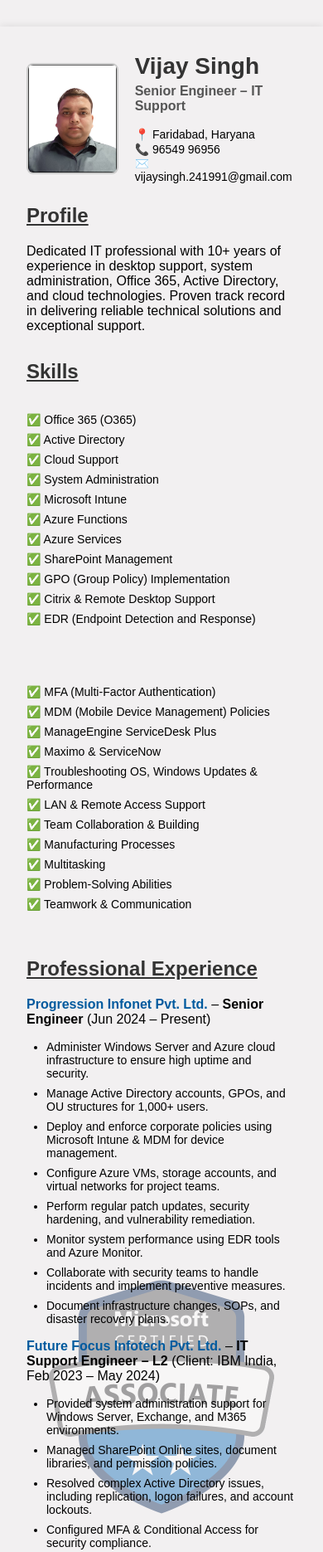
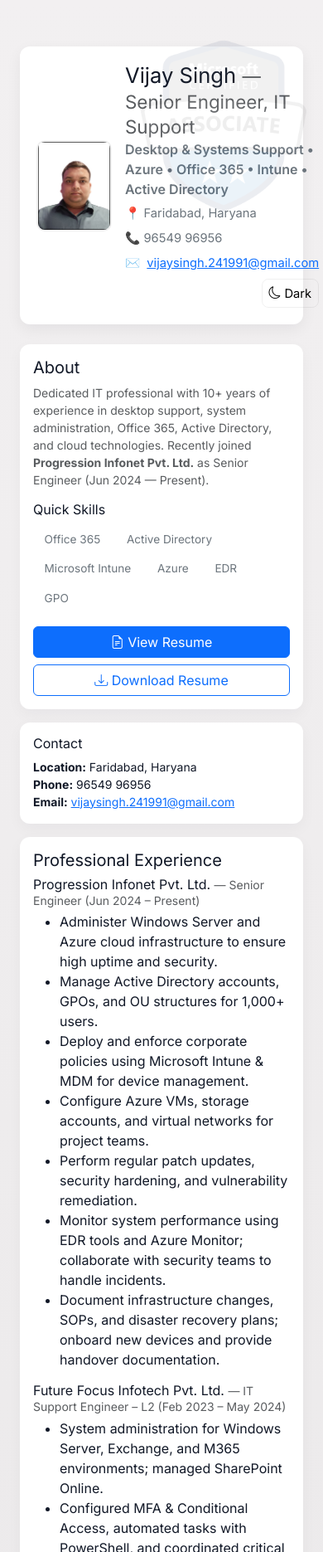
Before and after one commit to vijaysingh-241991/vijay-singh-portfolio, a plain HTML site: page index.html in a window 390 px wide. Shown: the top 1871 px of the page at 83% size. Drawn offline with nearby package versions, Linux system fonts and the light colour scheme.

Commit message:
Refactor index.html for improved layout and styling
Updated the HTML structure and styling for a personal portfolio page. Added Bootstrap for improved layout and responsiveness.

```diff
--- a/index.html
+++ b/index.html
@@ -1,227 +1,163 @@
-<!DOCTYPE html>
+<!doctype html>
 <html lang="en">
   <head>
-  <meta charset="UTF-8" />
-  <meta name="viewport" content="width=device-width, initial-scale=1.0"/>
-  <title>Vijay Singh | IT Support Engineer</title>
+    <meta charset="utf-8" />
+    <meta name="viewport" content="width=device-width, initial-scale=1" />
+    <title>Vijay Singh — IT Support Engineer</title>
+
+    <!-- Bootstrap 5 CDN -->
+    <link href="https://cdn.jsdelivr.net/npm/bootstrap@5.3.2/dist/css/bootstrap.min.css" rel="stylesheet">
+    <!-- Bootstrap Icons -->
+    <link href="https://cdn.jsdelivr.net/npm/bootstrap-icons@1.11.3/font/bootstrap-icons.css" rel="stylesheet">
+    <!-- Google Fonts -->
+    <link href="https://fonts.googleapis.com/css2?family=Inter:wght@300;400;600;700&display=swap" rel="stylesheet">
+
+    <meta name="description" content="Vijay Singh — Senior IT Support Engineer. Office 365, AD, Azure, Intune, MDM, troubleshooting."/>
+
     <style>
-    body {
-      font-family: Arial, sans-serif;
-      margin: 0;
-      padding: 0;
-      background: #F2F0F1;
+      :root{
+        --bg: #f2f0f1;
+        --card: #fff;
+        --muted: #6c757d;
+        --primary: #0d6efd;
+        --glass: rgba(255,255,255,0.6);
       }
-    .container {
-      max-width: 900px;
+      [data-theme='dark']{ --bg: #0b0f14; --card:#0f1720; --muted:#9aa6b2; --primary:#4ea8ff; --glass: rgba(255,255,255,0.04); }
+
+      body{
+        font-family: 'Inter', system-ui, -apple-system, 'Segoe UI', Roboto, 'Helvetica Neue', Arial;
+        background: linear-gradient(180deg,var(--bg), #e9e7e8 120%);
+        color: #111827;
+        -webkit-font-smoothing:antialiased;
+        -moz-osx-font-smoothing:grayscale;
+      }
+
+      .wrap{
+        max-width: 980px;
         margin: 2rem auto;
-      padding: 2rem;
-      background-color: #F2F0F1;
-      box-shadow: 0 0 10px rgba(0,0,0,0.1);
-      position: relative;
-      z-index: 1;
+        padding: 1.5rem;
       }
-    .container::before {
-      content: "";
-      position: absolute;
-      top: 0; left: 0; right: 0; bottom: 0;
-      background: url('Microsoft-Certified.webp') no-repeat center center;
-      background-size: 300px;
-      opacity: 0.40;
-      z-index: 0;
-      pointer-events: none;
+
+      .hero{
+        display:flex; gap:1rem; align-items:center; background:var(--card); border-radius:12px; padding:1.25rem; box-shadow:0 6px 18px rgba(15,23,42,0.06);
       }
-    .container > * {
-      position: relative;
-      z-index: 1;
-    }
-    .header {
-      display: flex;
-      align-items: center;
-      margin-bottom: 1.5rem;
-    }
-    .profile-pic {
-      width: 130px;
-      height: 130px;
-      object-fit: cover;
-      border-radius: 8px;
-      margin-right: 20px;
-      border: 2px solid #ccc;
-    }
-    .intro {
-      flex: 1;
-    }
-    h1 {
-      margin: 0;
-      font-size: 28px;
-      color: #333;
-    }
-    .position {
-      font-weight: bold;
-      color: #555;
-      margin-top: 5px;
-    }
-    .contact span {
-      display: inline-block;
-      margin-right: 15px;
-      font-size: 14px;
-    }
-    .section {
-      margin-bottom: 2rem;
-    }
-    .section h2 {
-      text-decoration: underline;
-      color: #333;
-    }
-    .btn {
-      display: inline-block;
-      padding: 10px 20px;
-      background: #0078d7;
-      color: white;
-      text-decoration: none;
-      border-radius: 5px;
-      margin-top: 0.5rem;
-    }
-    .btn:hover {
-      background: #005a9e;
-    }
-    .skills-columns {
-      display: flex;
-      flex-wrap: wrap;
-      gap: 2rem;
-    }
-    .skills-columns ul {
-      flex: 1;
-      min-width: 300px;
-      list-style-type: none;
-      padding-left: 0;
-    }
-    .skills-columns li::before {
-      content: "✅ ";
-    }
-    ul {
-      padding-left: 1.5rem;
-    }
-    li {
-      margin-bottom: 0.5rem;
-      font-size: 14px;
-    }
-    .company {
-      color: #005a9e;
-      font-weight: bold;
-    }
+
+      .avatar{ width:110px; height:110px; object-fit:cover; border-radius:10px; border:2px solid rgba(0,0,0,0.06);}
+      h1{ font-size:1.6rem; margin:0; }
+      .sub{ color:var(--muted); font-weight:600 }
+
+      .meta span{ display:inline-flex; align-items:center; gap:.5rem; color:var(--muted); font-size:.92rem }
+
+      .section-card{ background:var(--card); border-radius:12px; padding:1rem; box-shadow:0 6px 18px rgba(15,23,42,0.04); }
+
+      /* Skills columns */
+      .skill-badge{ display:inline-block; margin:.15rem .25rem; padding:.32rem .6rem; border-radius:999px; background:var(--glass); font-size:.85rem; color:var(--muted); }
+
+      /* subtle watermark */
+      .watermark{ position:absolute; right:10px; top:10px; opacity:0.08; width:220px; pointer-events:none }
+
+      /* animations */
+      .fade-up{ transform:translateY(8px); opacity:0; transition:all .6s cubic-bezier(.2,.9,.3,1); }
+      .fade-up.in-view{ transform:none; opacity:1 }
+
+      /* responsive adjustments */
+      @media (max-width:720px){ .hero{ flex-direction:row; } .meta{ margin-top:.35rem } }
+
+      /* dark-mode toggle */
+      .theme-toggle{ background:transparent; border:1px solid rgba(0,0,0,0.06); padding:.35rem .5rem; border-radius:8px }
     </style>
   </head>
   <body>
-  <div class="container">
-    <div class="header">
-      <img src="Profile Photo.jpeg" alt="Vijay Singh" class="profile-pic" />
-      <div class="intro">
-        <h1>Vijay Singh</h1>
-        <p class="position">Senior Engineer – IT Support</p>
-        <div class="contact">
+    <div class="wrap position-relative">
+      <img src="Microsoft-Certified.webp" alt="watermark" class="watermark"/>
+
+      <!-- Hero -->
+      <header class="hero mb-4">
+        <img src="Profile Photo.jpeg" alt="Vijay Singh" class="avatar"/>
+        <div class="flex-grow-1">
+          <h1>Vijay Singh <small class="text-muted">— Senior Engineer, IT Support</small></h1>
+          <p class="sub mb-1">Desktop & Systems Support • Azure • Office 365 • Intune • Active Directory</p>
+          <div class="meta d-flex flex-wrap gap-2 align-items-center">
             <span>📍 Faridabad, Haryana</span>
             <span>📞 96549 96956</span>
-          <span>✉️ vijaysingh.241991@gmail.com</span>
+            <span>✉️ <a href="mailto:vijaysingh.241991@gmail.com">vijaysingh.241991@gmail.com</a></span>
+            <span class="ms-auto"><button id="themeBtn" class="theme-toggle"><i class="bi bi-moon"></i> Theme</button></span>
           </div>
+        </div>
+      </header>
+
+      <!-- Two column layout -->
+      <div class="row g-3">
+        <div class="col-12 col-lg-4">
+          <div class="section-card mb-3 fade-up" data-delay="0">
+            <h5>About</h5>
+            <p class="small text-muted">Dedicated IT professional with 10+ years of experience in desktop support, system administration, Office 365, Active Directory, and cloud technologies. Recently joined <strong>Progression Infonet Pvt. Ltd.</strong> as Senior Engineer (Jun 2024 — Present).</p>
+
+            <h6 class="mt-3">Quick Skills</h6>
+            <div class="mt-2">
+              <span class="skill-badge">Office 365</span>
+              <span class="skill-badge">Active Directory</span>
+              <span class="skill-badge">Microsoft Intune</span>
+              <span class="skill-badge">Azure</span>
+              <span class="skill-badge">EDR</span>
+              <span class="skill-badge">GPO</span>
+            </div>
+
+            <div class="mt-3 d-grid">
+              <button class="btn btn-primary" id="viewResumeBtn"><i class="bi bi-file-earmark-text"></i> View Resume</button>
+              <a class="btn btn-outline-primary mt-2" id="downloadResumeBtn" href="VIJAY_SINGH_Resume_1.pdf" download><i class="bi bi-download"></i> Download Resume</a>
             </div>
           </div>
 
-    <div class="section">
-      <h2>Profile</h2>
-      <p>Dedicated IT professional with 10+ years of experience in desktop support, system administration, Office 365, Active Directory, and cloud technologies. Proven track record in delivering reliable technical solutions and exceptional support.</p>
+          <div class="section-card fade-up" data-delay="100">
+            <h6>Contact</h6>
+            <p class="small mb-0"><strong>Location:</strong> Faridabad, Haryana</p>
+            <p class="small mb-0"><strong>Phone:</strong> 96549 96956</p>
+            <p class="small mb-0"><strong>Email:</strong> <a href="mailto:vijaysingh.241991@gmail.com">vijaysingh.241991@gmail.com</a></p>
+          </div>
         </div>
 
-    <div class="section">
-      <h2>Skills</h2>
-      <div class="skills-columns">
-        <ul>
-          <li>Office 365 (O365)</li>
-          <li>Active Directory</li>
-          <li>Cloud Support</li>
-          <li>System Administration</li>
-          <li>Microsoft Intune</li>
-          <li>Azure Functions</li>
-          <li>Azure Services</li>
-          <li>SharePoint Management</li>
-          <li>GPO (Group Policy) Implementation</li>
-          <li>Citrix & Remote Desktop Support</li>
-          <li>EDR (Endpoint Detection and Response)</li>
-        </ul>
-        <ul>
-          <li>MFA (Multi-Factor Authentication)</li>
-          <li>MDM (Mobile Device Management) Policies</li>
-          <li>ManageEngine ServiceDesk Plus</li>
-          <li>Maximo & ServiceNow</li>
-          <li>Troubleshooting OS, Windows Updates & Performance</li>
-          <li>LAN & Remote Access Support</li>
-          <li>Team Collaboration & Building</li>
-          <li>Manufacturing Processes</li>
-          <li>Multitasking</li>
-          <li>Problem-Solving Abilities</li>
-          <li>Teamwork & Communication</li>
-        </ul>
-      </div>
-    </div>
-<div class="section">
-  <h2>Professional Experience</h2>
+        <div class="col-12 col-lg-8">
+          <div class="section-card mb-3 fade-up" data-delay="200">
+            <h5>Professional Experience</h5>
 
-  <p><span class="company">Progression Infonet Pvt. Ltd.</span> – <strong>Senior Engineer</strong> (Jun 2024 – Present)</p>
+            <div class="mb-3">
+              <h6 class="mb-1">Progression Infonet Pvt. Ltd. <small class="text-muted">— Senior Engineer (Jun 2024 – Present)</small></h6>
               <ul>
                 <li>Administer Windows Server and Azure cloud infrastructure to ensure high uptime and security.</li>
                 <li>Manage Active Directory accounts, GPOs, and OU structures for 1,000+ users.</li>
                 <li>Deploy and enforce corporate policies using Microsoft Intune & MDM for device management.</li>
                 <li>Configure Azure VMs, storage accounts, and virtual networks for project teams.</li>
                 <li>Perform regular patch updates, security hardening, and vulnerability remediation.</li>
-    <li>Monitor system performance using EDR tools and Azure Monitor.</li>
-    <li>Collaborate with security teams to handle incidents and implement preventive measures.</li>
-    <li>Document infrastructure changes, SOPs, and disaster recovery plans.</li>
-  </ul>
-
-  <p><span class="company">Future Focus Infotech Pvt. Ltd.</span> – <strong>IT Support Engineer – L2</strong> (Client: IBM India, Feb 2023 – May 2024)</p>
-  <ul>
-    <li>Provided system administration support for Windows Server, Exchange, and M365 environments.</li>
-    <li>Managed SharePoint Online sites, document libraries, and permission policies.</li>
-    <li>Resolved complex Active Directory issues, including replication, logon failures, and account lockouts.</li>
-    <li>Configured MFA & Conditional Access for security compliance.</li>
-    <li>Automated routine tasks using PowerShell scripts for user provisioning and mailbox management.</li>
-    <li>Handled patch deployment and software distribution using ManageEngine.</li>
-    <li>Coordinated with cross-functional teams to resolve P1/P2 incidents within SLA.</li>
-    <li>Maintained documentation for troubleshooting and knowledge transfer.</li>
-  </ul>
-
-  <p><span class="company">Isourse Technologies Pvt. Ltd.</span> – <strong>IT Support Engineer</strong> (Client: Uno Minda, May 2022 – Dec 2022)</p>
-  <ul>
-    <li>Managed Active Directory user lifecycle (joiners, movers, leavers).</li>
-    <li>Configured and maintained GPOs for security, desktop restrictions, and mapped drives.</li>
-    <li>Provided RDP and VPN access, ensuring secure connectivity for remote users.</li>
-    <li>Deployed software packages and security updates across endpoints.</li>
-    <li>Monitored system health, performed regular backups, and restored data as needed.</li>
-    <li>Resolved escalated user issues related to authentication, printing, and network access.</li>
-    <li>Supported end users during hardware refresh projects.</li>
-  </ul>
-
-  <p><span class="company">S.S. Enterprises</span> – <strong>Desktop Support Engineer</strong> (Aug 2019 – Apr 2022)</p>
-  <ul>
-    <li>Installed and configured Windows OS, software applications, and security updates.</li>
-    <li>Managed network shares, printer queues, and local AD authentication.</li>
-    <li>Assisted in small-scale server migrations and upgrades.</li>
-    <li>Configured endpoint security software and monitored threat alerts.</li>
-    <li>Provided technical training and guidance to end users.</li>
-    <li>Maintained asset inventory and ensured licensing compliance.</li>
-  </ul>
-
-  <p><span class="company">Quality Footwear Industries</span> – <strong>Desktop Support Engineer</strong> (Sep 2014 – Aug 2019)</p>
-  <ul>
-    <li>Provided end-to-end IT support for desktops, laptops, and network devices.</li>
-    <li>Troubleshot Windows OS issues, software conflicts, and driver problems.</li>
-    <li>Managed network cabling, switch configuration, and basic firewall settings.</li>
-    <li>Assisted with on-premises server maintenance and backup routines.</li>
-    <li>Performed preventive maintenance and IT equipment upgrades.</li>
-    <li>Ensured timely escalation and resolution of IT issues to minimize downtime.</li>
+                <li>Monitor system performance using EDR tools and Azure Monitor; collaborate with security teams to handle incidents.</li>
+                <li>Document infrastructure changes, SOPs, and disaster recovery plans; onboard new devices and provide handover documentation.</li>
               </ul>
             </div>
-    <div class="section">
-      <h2>Education & Training</h2>
+
+            <div class="mb-3">
+              <h6 class="mb-1">Future Focus Infotech Pvt. Ltd. <small class="text-muted">— IT Support Engineer – L2 (Feb 2023 – May 2024)</small></h6>
+              <ul>
+                <li>System administration for Windows Server, Exchange, and M365 environments; managed SharePoint Online.</li>
+                <li>Configured MFA & Conditional Access, automated tasks with PowerShell, and coordinated critical incident responses.</li>
+              </ul>
+            </div>
+
+            <div class="mb-3">
+              <h6 class="mb-1">Isourse Technologies Pvt. Ltd. <small class="text-muted">— IT Support Engineer (May 2022 – Dec 2022)</small></h6>
+              <ul>
+                <li>Managed AD lifecycle, GPOs, RDP/VPN access and endpoint deployments.</li>
+              </ul>
+            </div>
+
+            <div>
+              <h6 class="mb-1">Earlier Roles</h6>
+              <p class="small text-muted">Desktop Support roles at S.S. Enterprises and Quality Footwear Industries — experience in on-prem server maintenance, networking basics, and end-user support.</p>
+            </div>
+
+          </div>
+
+          <div class="section-card fade-up" data-delay="300">
+            <h5>Education & Certifications</h5>
             <ul>
               <li>BCA Graduate – Shobhit University, Meerut</li>
               <li>Azure AZ-104 Certified – Microsoft</li>
@@ -229,10 +165,115 @@
             </ul>
           </div>
 
-    <div class="section">
-      <a class="btn" href="mailto:vijaysingh.241991@gmail.com">📧 Contact Me</a>
-      <a class="btn" href="VIJAY_SINGH_Resume_1.pdf" download>📄 Download Resume</a>
         </div>
       </div>
+
+      <footer class="mt-4 text-center small text-muted">Built with ❤️ • Updated for your new role at Progression Infonet</footer>
+    </div>
+
+    <!-- Resume Modal -->
+    <div class="modal fade" id="resumeModal" tabindex="-1" aria-hidden="true">
+      <div class="modal-dialog modal-xl modal-dialog-centered">
+        <div class="modal-content">
+          <div class="modal-header">
+            <h5 class="modal-title">Resume — Vijay Singh</h5>
+            <button type="button" class="btn-close" data-bs-dismiss="modal" aria-label="Close"></button>
+          </div>
+          <div class="modal-body p-0" style="height:80vh;">
+            <iframe id="resumeFrame" src="VIJAY_SINGH_Resume_1.pdf" style="width:100%; height:100%; border:0"></iframe>
+          </div>
+        </div>
+      </div>
+    </div>
+
+    <!-- Bootstrap and dependencies -->
+    <script src="https://cdn.jsdelivr.net/npm/bootstrap@5.3.2/dist/js/bootstrap.bundle.min.js"></script>
+
+    <!-- Google Analytics (gtag) placeholder - replace with your GA Measurement ID -->
+    <script async src="https://www.googletagmanager.com/gtag/js?id=G-XXXXXXXXXX"></script>
+    <script>
+      window.dataLayer = window.dataLayer || [];
+      function gtag(){dataLayer.push(arguments)}
+      gtag('js', new Date());
+      gtag('config', 'G-XXXXXXXXXX'); // <-- replace with your GA4 Measurement ID
+    </script>
+
+    <!-- Firebase (App + Analytics + Firestore) - replace config with your project values -->
+    <script src="https://www.gstatic.com/firebasejs/9.23.0/firebase-app-compat.js"></script>
+    <script src="https://www.gstatic.com/firebasejs/9.23.0/firebase-analytics-compat.js"></script>
+    <script src="https://www.gstatic.com/firebasejs/9.23.0/firebase-firestore-compat.js"></script>
+    <script>
+      // TODO: replace the firebaseConfig with your project's config
+      const firebaseConfig = {
+        apiKey: "YOUR_API_KEY",
+        authDomain: "YOUR_PROJECT.firebaseapp.com",
+        projectId: "YOUR_PROJECT_ID",
+        storageBucket: "YOUR_PROJECT.appspot.com",
+        messagingSenderId: "SENDER_ID",
+        appId: "APP_ID",
+        measurementId: "G-XXXXXXXXXX"
+      };
+      // init
+      const app = firebase.initializeApp(firebaseConfig);
+      const analytics = firebase.analytics();
+      const db = firebase.firestore();
+
+      function incrementDownloadCounter(){
+        // simple counter in Firestore under collection 'counters' doc 'resume'
+        const ref = db.collection('counters').doc('resume');
+        ref.get().then(doc=>{
+          if(doc.exists){
+            ref.update({count: firebase.firestore.FieldValue.increment(1)});
+          } else {
+            ref.set({count:1});
+          }
+        }).catch(err=>console.error('Firestore counter error',err));
+      }
+    </script>
+
+    <script>
+      // small utility: reveal animations when in view
+      document.addEventListener('DOMContentLoaded',()=>{
+        const els = document.querySelectorAll('.fade-up');
+        const obs = new IntersectionObserver((entries)=>{
+          entries.forEach(entry=>{
+            if(entry.isIntersecting){ entry.target.classList.add('in-view') }
+          });
+        },{threshold:.12});
+        els.forEach(el=>obs.observe(el));
+
+        // theme toggle
+        const themeBtn = document.getElementById('themeBtn');
+        const current = localStorage.getItem('theme');
+        if(current==='dark') document.documentElement.setAttribute('data-theme','dark');
+        function updateTheme(){
+          const isDark = document.documentElement.getAttribute('data-theme')==='dark';
+          themeBtn.innerHTML = isDark? '<i class="bi bi-sun"></i> Light':'<i class="bi bi-moon"></i> Dark';
+        }
+        updateTheme();
+        themeBtn.addEventListener('click', ()=>{
+          const isDark = document.documentElement.getAttribute('data-theme')==='dark';
+          if(isDark){ document.documentElement.removeAttribute('data-theme'); localStorage.setItem('theme','light') }
+          else { document.documentElement.setAttribute('data-theme','dark'); localStorage.setItem('theme','dark') }
+          updateTheme();
+        });
+
+        // resume modal
+        const viewBtn = document.getElementById('viewResumeBtn');
+        const resumeModal = new bootstrap.Modal(document.getElementById('resumeModal'));
+        viewBtn.addEventListener('click', ()=> resumeModal.show());
+
+        // download tracking
+        const downloadBtn = document.getElementById('downloadResumeBtn');
+        downloadBtn.addEventListener('click', (e)=>{
+          // GA event
+          try{ gtag('event','download_resume',{ 'method':'site' }); }catch(e){}
+          // Firebase analytics
+          try{ analytics.logEvent('download_resume'); }catch(e){}
+          // Firestore counter
+          try{ incrementDownloadCounter(); }catch(e){}
+        });
+      });
+    </script>
   </body>
 </html>
```
Lines whose indentation alone changed are shown as unchanged.
